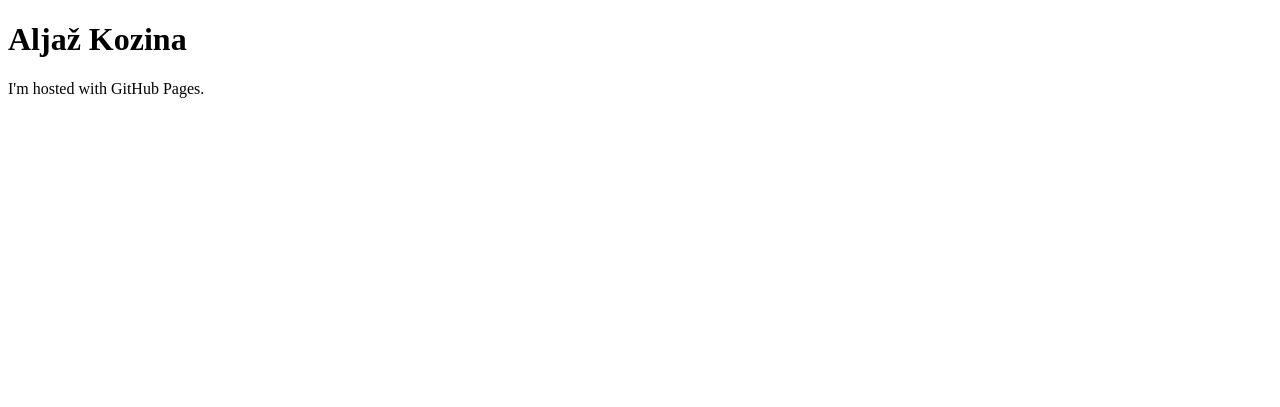
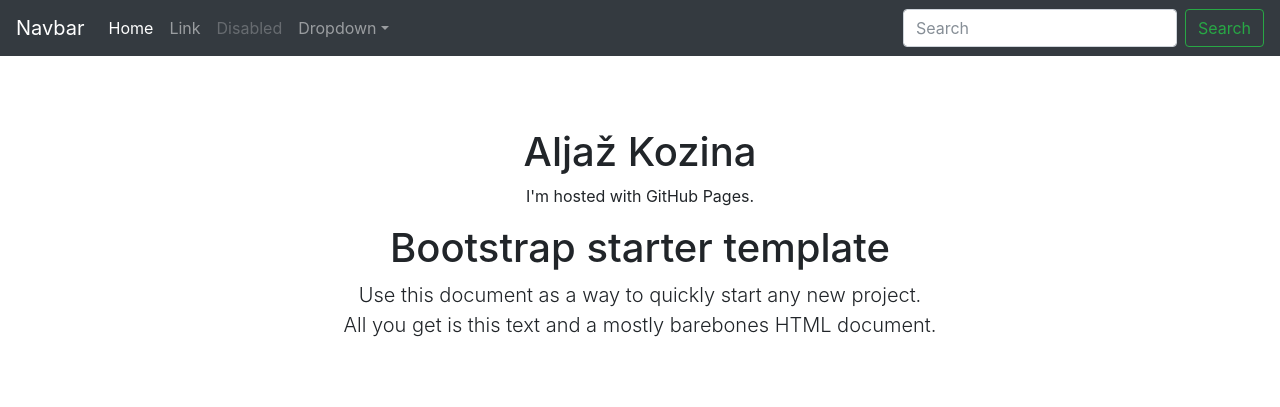
Before and after one commit to kozinc/kozinc.github.io, a plain HTML site: page index.html in a window 1280 px wide. Drawn offline with nearby package versions, Linux system fonts and the light colour scheme.

Commit message:
Added css with bootstrap
Added css with bootstrap with changed index.html

```diff
--- /dev/null
+++ b/assets/css/style.css
@@ -0,0 +1,7 @@
+body {
+  padding-top: 5rem;
+}
+.starter-template {
+  padding: 3rem 1.5rem;
+  text-align: center;
+}
--- a/index.html
+++ b/index.html
@@ -1,15 +1,77 @@
 <!DOCTYPE html>
 <html>
-
 	<head>
 		<meta charset="utf-8">
-		<title> Aljaž Kozina </title>
+		<meta name="viewport" content="width=device-width, initial-scale=1, shrink-to-fit=no">
+		<meta name="description" content="Portfolio, CV">
+		<meta name="author" content="Aljaž Kozina">
+
+		<title>Aljaž Kozina</title>
+
+    <!-- Bootstrap core CSS -->
+		<link rel="stylesheet" href="https://maxcdn.bootstrapcdn.com/bootstrap/4.0.0-beta.2/css/bootstrap.min.css" integrity="sha384-PsH8R72JQ3SOdhVi3uxftmaW6Vc51MKb0q5P2rRUpPvrszuE4W1povHYgTpBfshb" crossorigin="anonymous">
+
+	<!-- Assets -->
 		<link rel="icon" href="assets/images/favicon.ico">
+		<link href="assets/css/style.css" rel="stylesheet">
+
+
 	</head>
 
 	<body>
+
+	<nav class="navbar navbar-expand-md navbar-dark bg-dark fixed-top">
+	  <a class="navbar-brand" href="#">Navbar</a>
+	  <button class="navbar-toggler" type="button" data-toggle="collapse" data-target="#navbarsExampleDefault" aria-controls="navbarsExampleDefault" aria-expanded="false" aria-label="Toggle navigation">
+		<span class="navbar-toggler-icon"></span>
+	  </button>
+
+	  <div class="collapse navbar-collapse" id="navbarsExampleDefault">
+		<ul class="navbar-nav mr-auto">
+		  <li class="nav-item active">
+			<a class="nav-link" href="#">Home <span class="sr-only">(current)</span></a>
+		  </li>
+		  <li class="nav-item">
+			<a class="nav-link" href="#">Link</a>
+		  </li>
+		  <li class="nav-item">
+			<a class="nav-link disabled" href="#">Disabled</a>
+		  </li>
+		  <li class="nav-item dropdown">
+			<a class="nav-link dropdown-toggle" href="http://example.com" id="dropdown01" data-toggle="dropdown" aria-haspopup="true" aria-expanded="false">Dropdown</a>
+			<div class="dropdown-menu" aria-labelledby="dropdown01">
+			  <a class="dropdown-item" href="#">Action</a>
+			  <a class="dropdown-item" href="#">Another action</a>
+			  <a class="dropdown-item" href="#">Something else here</a>
+			</div>
+		  </li>
+		</ul>
+		<form class="form-inline my-2 my-lg-0">
+		  <input class="form-control mr-sm-2" type="text" placeholder="Search" aria-label="Search">
+		  <button class="btn btn-outline-success my-2 my-sm-0" type="submit">Search</button>
+		</form>
+	  </div>
+	</nav>
+
+	<main role="main" class="container">
+
+	  <div class="starter-template">
 		<h1>Aljaž Kozina</h1>
 		<p>I'm hosted with GitHub Pages.</p>
+
+		<h1>Bootstrap starter template</h1>
+		<p class="lead">Use this document as a way to quickly start any new project.<br> All you get is this text and a mostly barebones HTML document.</p>
+	  </div>
+
+	</main><!-- /.container -->
+
+
+	<!-- Bootstrap core JavaScript
+	================================================== -->
+	<!-- Placed at the end of the document so the pages load faster -->
+		<script src="https://code.jquery.com/jquery-3.2.1.slim.min.js" integrity="sha384-KJ3o2DKtIkvYIK3UENzmM7KCkRr/rE9/Qpg6aAZGJwFDMVNA/GpGFF93hXpG5KkN" crossorigin="anonymous"></script>
+		<script>window.jQuery || document.write('<script src="../../../../assets/js/vendor/jquery.min.js"><\/script>')</script>
+		<script src="../../../../assets/js/vendor/popper.min.js"></script>
+		<script src="../../../../dist/js/bootstrap.min.js"></script>
 	</body>
-
 </html>
```
